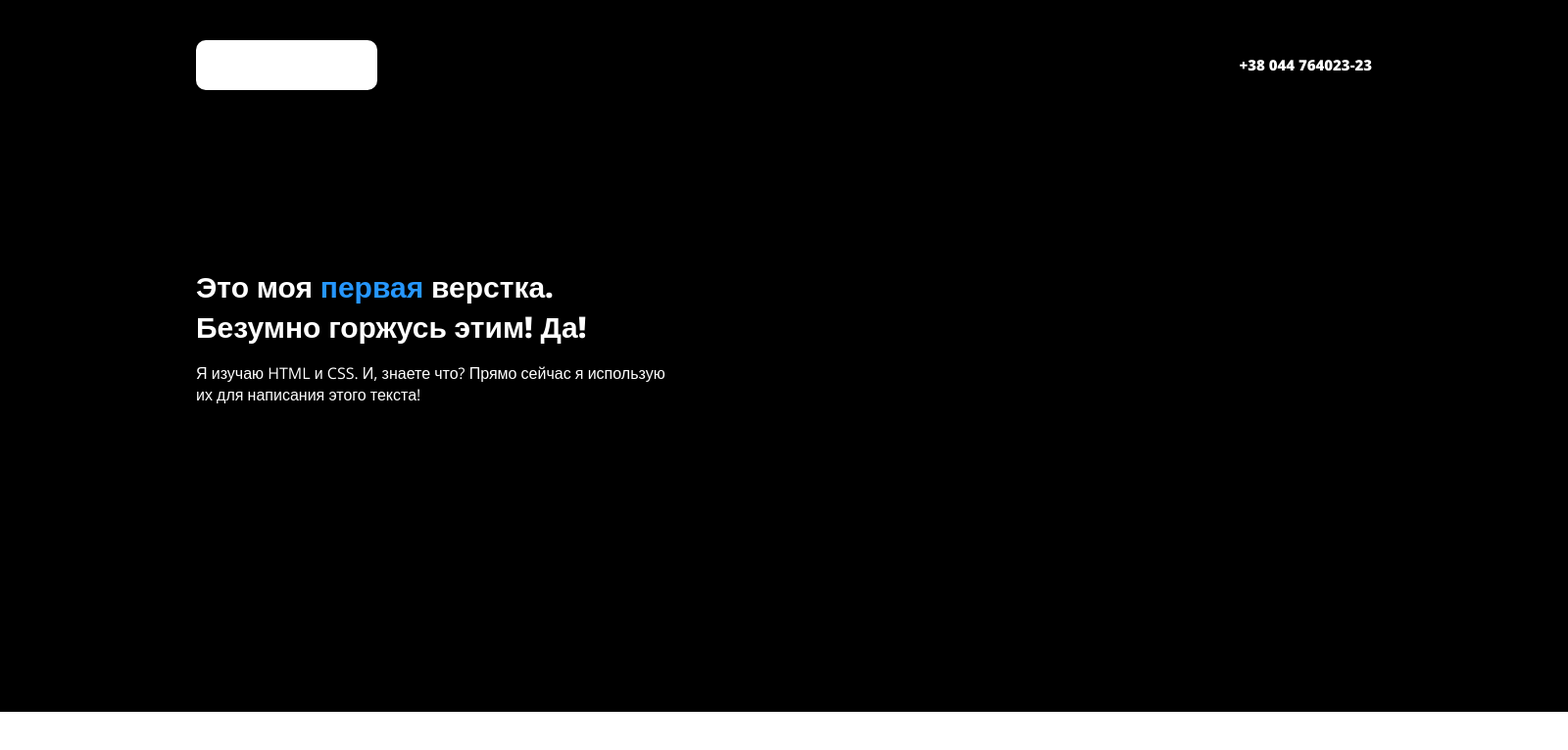
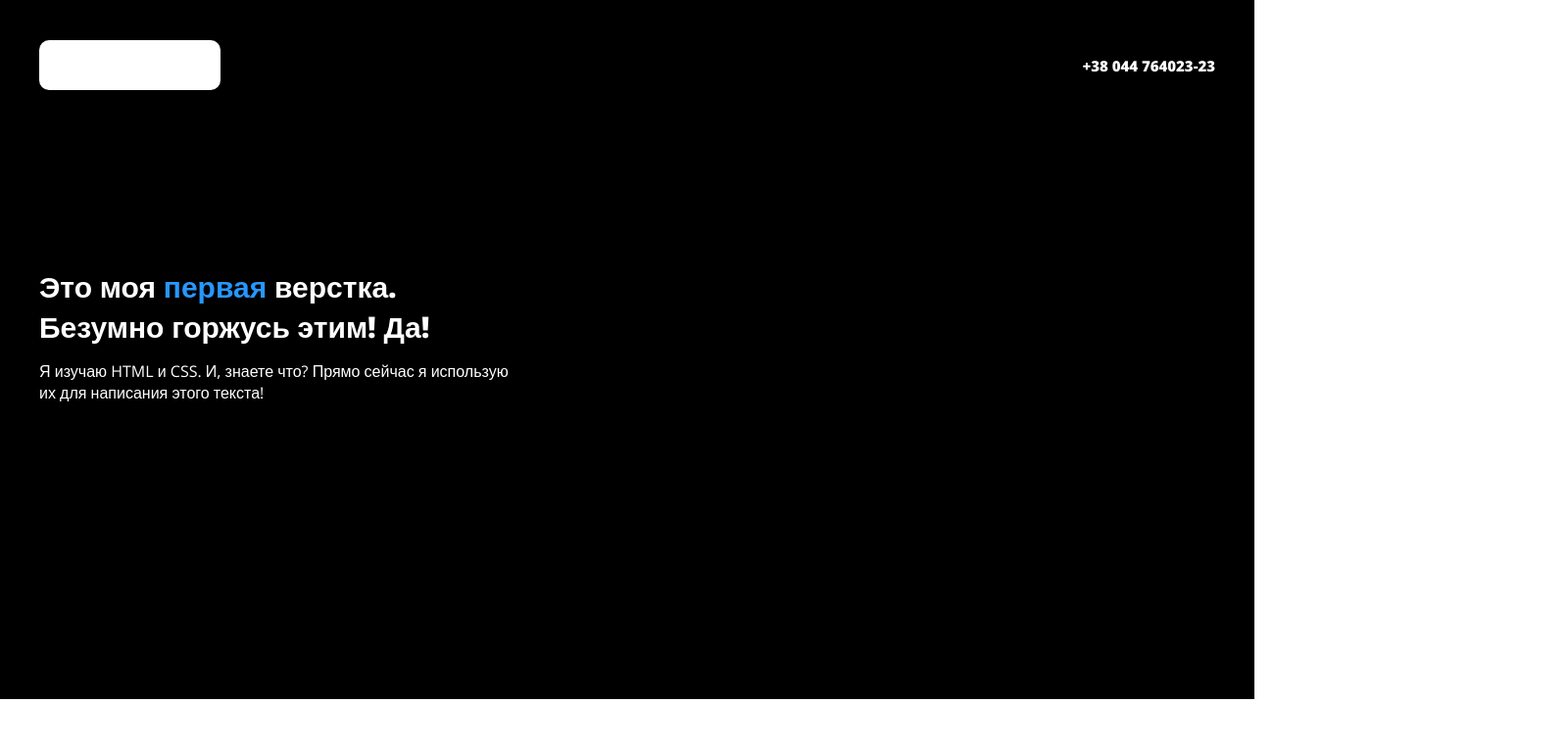
Before and after one commit to Ghostik007/ghostik007.github.io, a plain HTML site: page WAYUP/lesson-2/index.html in a window 1280 px wide. Shown: the whole page at 98% size, 1600 px wide, since content can reach past the window. Drawn offline with nearby package versions, Linux system fonts and the light colour scheme.

Commit message:
WAYUP FRONT. Lesson-2. Mentor Fix 1

```diff
--- a/WAYUP/lesson-2/css/main.css
+++ b/WAYUP/lesson-2/css/main.css
@@ -12,7 +12,7 @@ div, p, input, header {
 
 }
 
-h1, h2, h3, h4, h5, h6 {
+h1, h2, h3, h4, h5, h6, p {
 	margin: 0;
 	padding: 0;
 }
@@ -27,16 +27,16 @@ h1 strong {
 }
 
 .container {
-	height: 778px;
+	width: 1200px;
+	margin: 0 auto;
 	/*border: 1px solid red;*/
+	padding-bottom: 302px;
 }
 
 .header {
 	background: #000;
-	width: 1600px;
-	height: 727px;
-	margin: 0 auto;
-	padding: 41px 200px 0 200px;
+	padding: 41px 0 0 0;
+	margin-bottom: 90px;
 }
 
 .logo {
@@ -54,6 +54,7 @@ h1 strong {
 .nav {
 	display: flex;
 	justify-content: space-between;
+	align-items: center;
 }
 
 .offer {
@@ -62,5 +63,5 @@ h1 strong {
 }
 
 .offer p {
-	width: 483px;
+	margin-top: 14px;
 }
--- a/WAYUP/lesson-2/index.html
+++ b/WAYUP/lesson-2/index.html
@@ -3,9 +3,7 @@
 <head>
 	<meta charset="UTF-8">
 	<title>Моя первая верстка</title>
-	<!-- Подключение Open Sans -->
 	<link href="https://fonts.googleapis.com/css2?family=Open+Sans:wght@400;800&display=swap" rel="stylesheet">
-	<!-- Подключение файла стилей -->
 	<link rel="stylesheet" href="css/main.css">
 </head>
 <body>
@@ -13,7 +11,7 @@
 		<div class="container">
 			<div class="nav">
 				<div class="logo"></div>
-				<p class="phone">+38 044 764023-23</p>
+				<a class="phone">+38 044 764023-23</a>
 			</div>
 			<div class="offer">
 				<h1>Это моя <strong>первая</strong> верстка. Безумно горжусь этим! Да!</h1>
@@ -21,34 +19,5 @@
 			</div>
 		</div>
 	</header>
-	<!-- <section>
-		<div class="container">
-
-		</div>
-	</section>
-	<section>
-		<div class="container">
-
-		</div>
-	</section>
-	<footer>
-		<div class="container">
-
-		</div>
-	</footer>
 </body>
 </html>
-
-
-
-<!DOCTYPE html>
-<html lang="en">
-<head>
-	<meta charset="UTF-8">
-	<meta name="viewport" content="width=device-width, initial-scale=1.0">
-	<title>Document</title>
-</head>
-<body>
-
-</body>
-</html> -->
```
